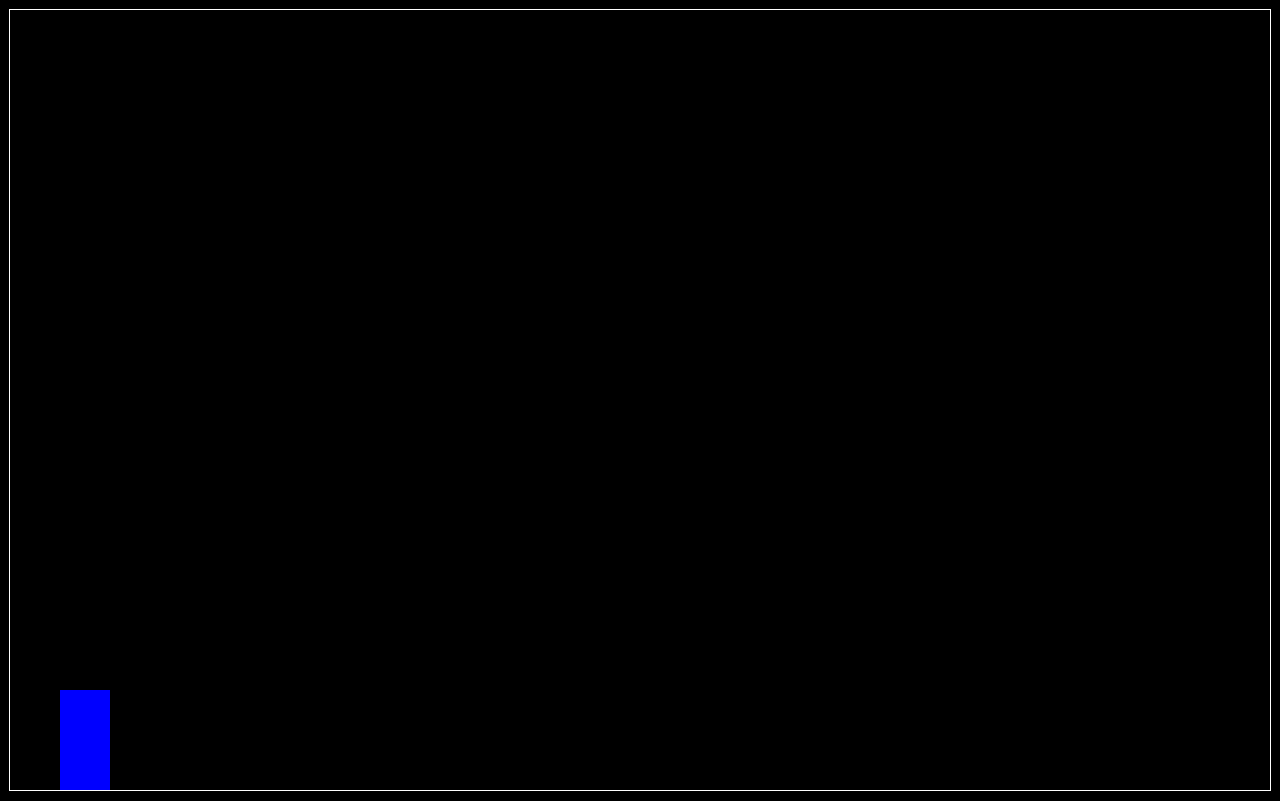
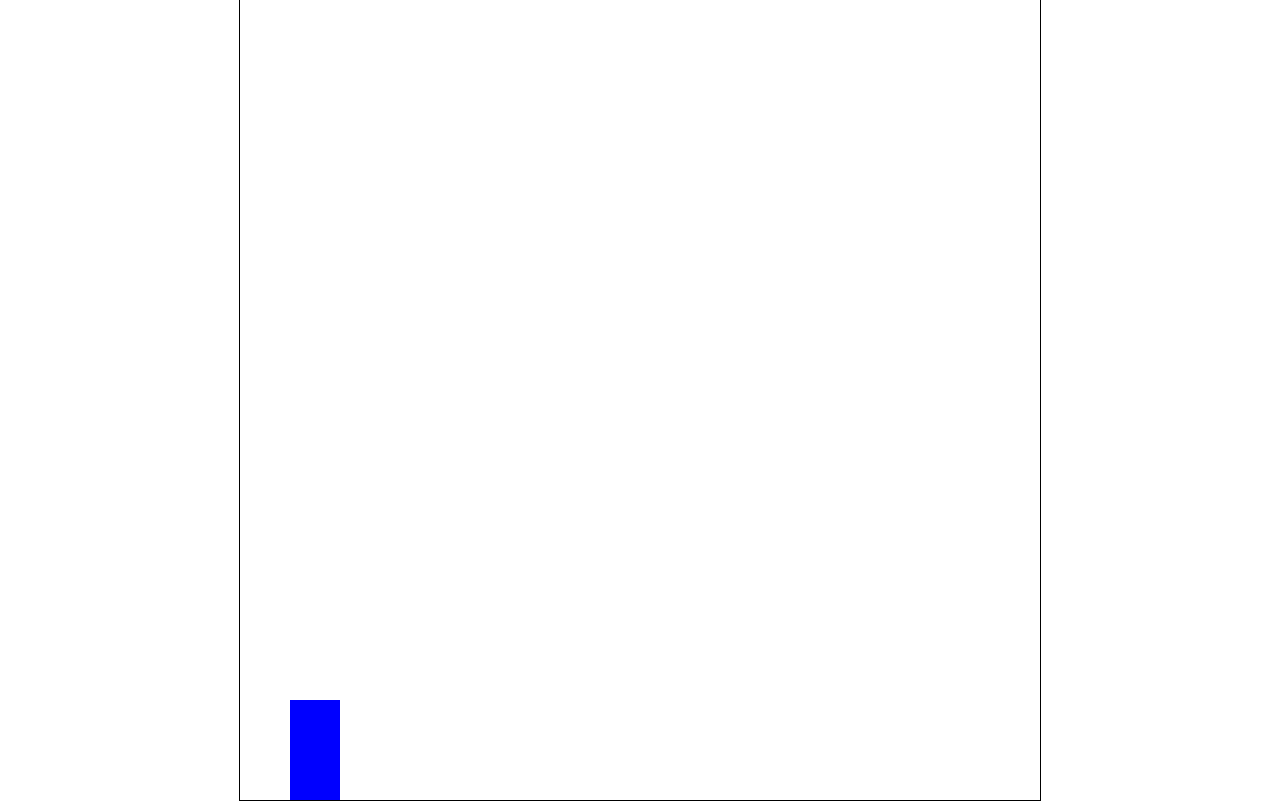
Before and after one commit to vladyslavdobychin/john-rpg, a website built with Vite: page index.html in a window 1280 px wide. Built offline with nearby package versions, Linux system fonts and the light colour scheme.

Commit message:
Made sure player doesn't go outside canvas

```diff
--- a/index.html
+++ b/index.html
@@ -12,10 +12,10 @@
             justify-content: center;
             align-items: center;
             height: 100%;
-            background-color: #000;
+            background-color: white;
         }
         canvas {
-            border: 1px solid white;
+            border: 1px solid black;
         }
     </style>
 </head>
--- a/src/app.ts
+++ b/src/app.ts
@@ -1,8 +1,8 @@
 const canvas = document.getElementById('canvas') as HTMLCanvasElement;
 const ctx = canvas.getContext('2d');
 
-canvas.width = window.innerWidth - 20;
-canvas.height = window.innerHeight - 20;
+canvas.width = 800;
+canvas.height = 800;
 
 ctx!.fillStyle = 'white';
 ctx!.fillRect(0, 0, canvas.width, canvas.height);
@@ -26,7 +26,13 @@ function drawPlayer() {
 function updatePlayerPosition() {
     player.x += player.dx
 
+    if (player.x < 0 ) {
+        player.x = 0;
+    }
 
+    if (player.x + player.width > canvas.width) {
+        player.x = canvas.width - player.width
+    }
 }
 
 function clearCanvas() {
```
